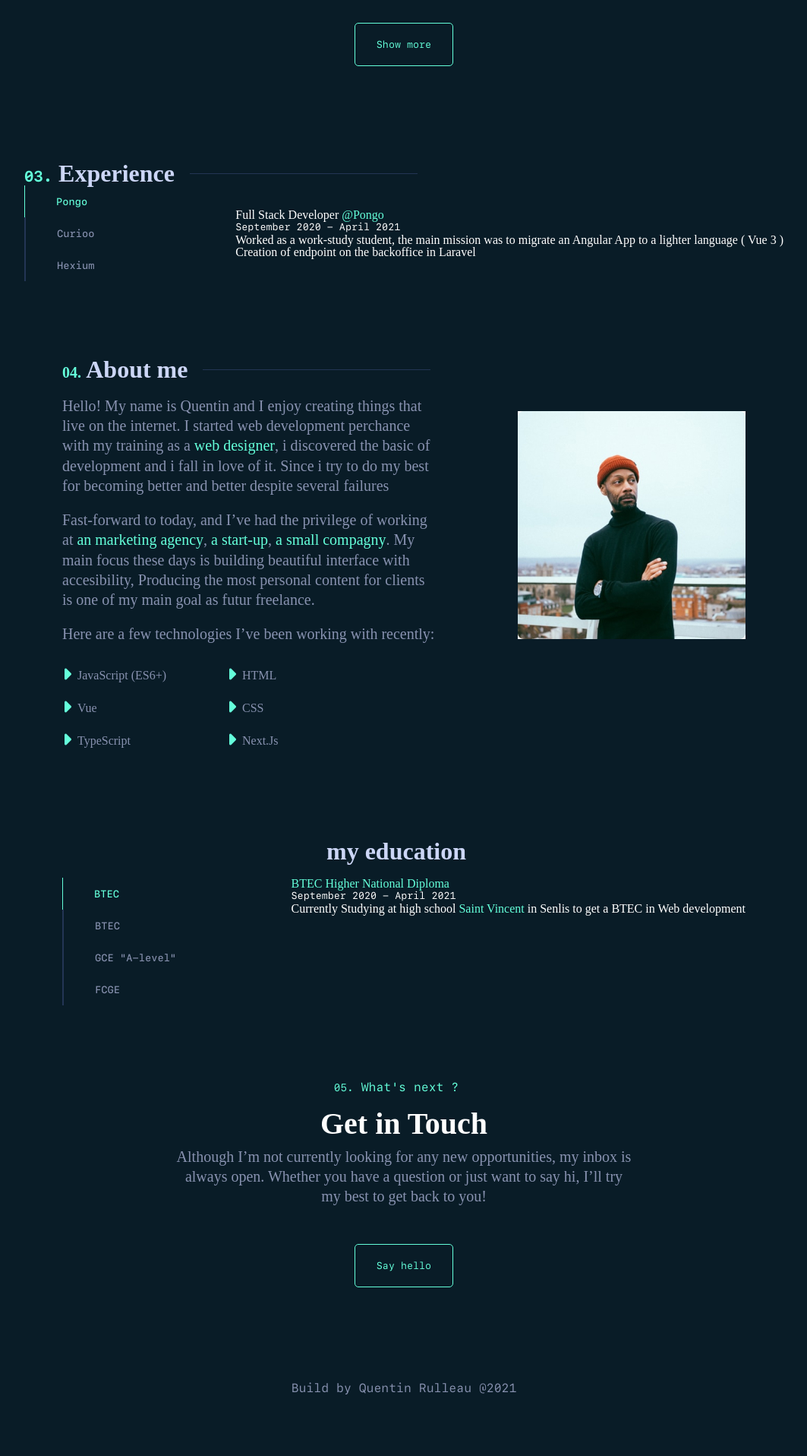
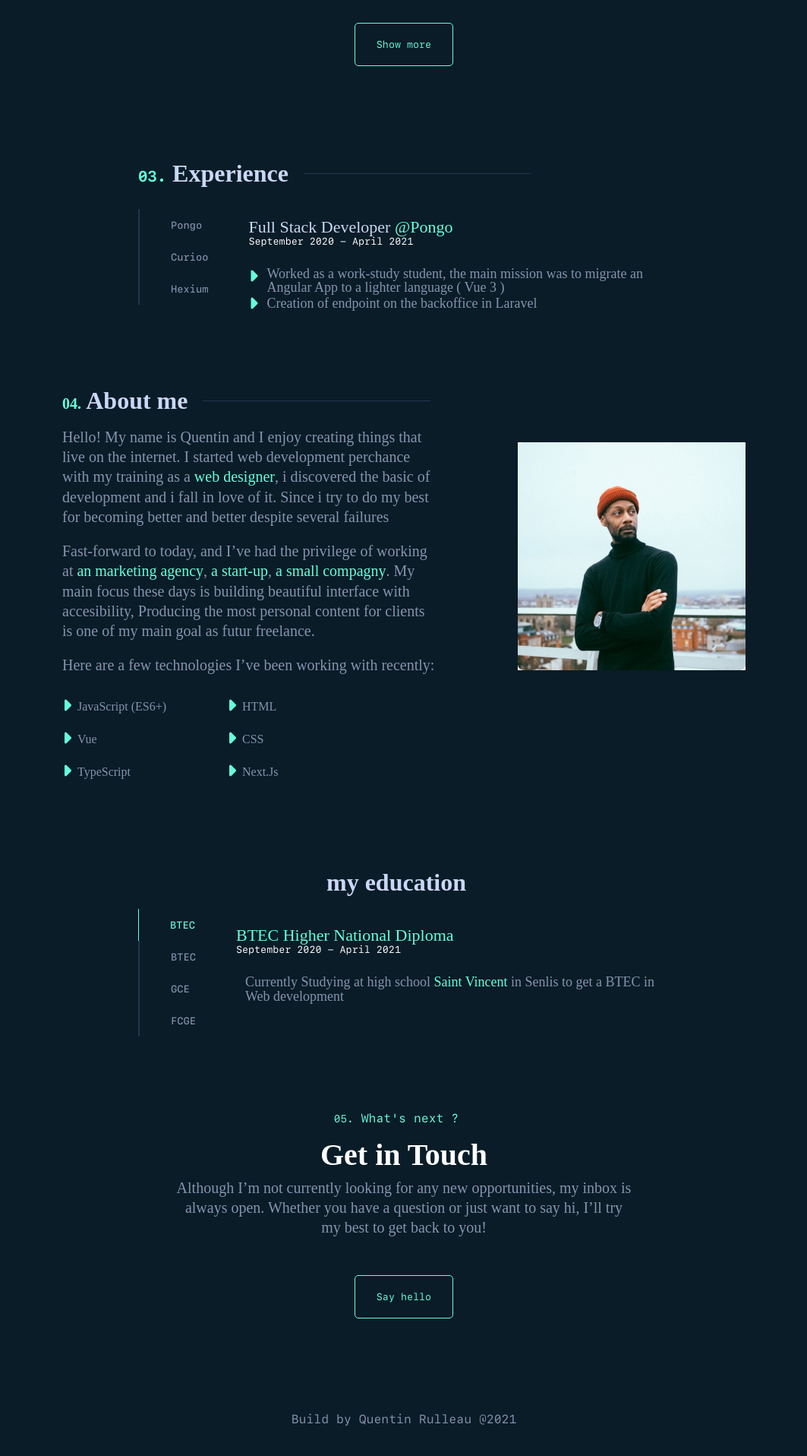
Before and after one commit to qrulleau/portfolio-bts, a PHP site: page / in a window 1280 px wide; the page is wider, and only the part inside the window is pictured. Shown: the part 2720-4636 px from the top of that part at 76% size, without its empty margins (108-1171 px from the left). Before the commit the page ends 4555 px from the top of that part, so only its background shows below. Run offline with PHP 8.4, Linux system fonts and the light colour scheme; some libraries are stand-ins or nearby versions.

Commit message:
ADD: tab changement

```diff
--- a/index.html
+++ b/index.html
@@ -10,7 +10,7 @@
 <body>
   <header>
     <div class="d-flex">
-      <div><h1>quentinRulleau</h1></div>
+      <h1 class="sf">Quentin<span>Rulleau</span></h1>
       <nav class="d-flex">
         <ul class="d-flex">
           <li>
@@ -182,27 +182,31 @@
         </div>
       </section>
     </section>
-    <section id="experience">
-      <div class="d-flex flex-start">
+    <section id="experience" class="thin-container">
+      <div class="d-flex flex-start title">
         <h3><span class="blue sf">03.</span> Experience</h3>
         <span class="line"></span>
       </div>
-      <div class="d-flex">
+      <div class="d-flex flex-start">
         <div class="d-flex column">
           <button class="sf active">Pongo</button>
           <button class="sf">Curioo</button>
           <button class="sf">Hexium</button>
         </div>
         <div class="pongo job">
-          <h4>Full Stack Developer <span class="blue">@Pongo</span></h4>
+          <h4 class="heavy-white">Full Stack Developer <span class="blue">@Pongo</span></h4>
           <h5 class="sf">September 2020 - April 2021</h5>
-          <ul>
-            <li>
+          <div class="d-flex align-start">
+            <i class="fas fa-caret-right blue"></i>
+            <p>
               Worked as a work-study student, the main mission was to migrate
               an Angular App to a lighter language ( Vue 3 )
-            </li>
-            <li>Creation of endpoint on the backoffice in Laravel</li>
-          </ul>
+            </p>
+          </div>
+          <div class="d-flex flex-start">
+            <i class="fas fa-caret-right blue"></i>
+            <p>Creation of endpoint on the backoffice in Laravel</p>
+          </div>
         </div>
       </div>
     </section>
@@ -266,14 +270,14 @@
           <img src="img/profil.jpg" alt="" />
         </div>
       </div>
-      <div class="education">
+      <div class="education thin-container">
         <h3 class="text-center">my education</h3>
         <div class="d-flex align-start">
           <div class="d-flex column">
-            <button class="active">BTEC</button>
-            <button>BTEC</button>
-            <button>GCE "A-level"</button>
-            <button>FCGE</button>
+            <button class="education-choice active-education" value="secondè_BTEC">BTEC</button>
+            <button class="education-choice btec" value="first_BTEC">BTEC</button>
+            <button class="education-choice" value="GCE">GCE</button>
+            <button class="education-choice" value="FCGE">FCGE</button>
           </div>
           <div class="pongo job">
             <h4 class="blue">BTEC Higher National Diploma</h4>
@@ -287,7 +291,7 @@
         </div>
       </div>
     </section>
-    <section id="contact" class="text-center extra-small-contrainer">
+    <section id="contact" class="text-center extra-small-container">
       <h3 class="blue regular sf"><span>05.</span> What's next ?</h3>
 
       <h4>Get in Touch</h4>
@@ -296,7 +300,7 @@
         is always open. Whether you have a question or just want to say hi,
         I’ll try my best to get back to you!
       </p>
-      <button class="button">Say hello</button>
+      <button class="button modal-button">Say hello</button>
     </section>
   </div>
   <footer>
@@ -360,5 +364,6 @@
   src="https://kit.fontawesome.com/c89df60d15.js"
   crossorigin="anonymous"
   ></script>
+  <script src="script/main.js"></script>
 </body>
 </html>
--- a/script/main.js
+++ b/script/main.js
@@ -0,0 +1,30 @@
+const buttonModal = document.querySelector('.modal-button');
+const modal = document.querySelector('.modal');
+const closeModal = document.querySelector('.fa-times-circle');
+
+const buttonSelector = document.querySelectorAll('.education-choice');
+console.log(buttonSelector);
+
+let test = document.querySelector('.btec').value;
+//console.log(test);
+
+buttonModal.addEventListener('click', function () {
+  modal.classList.add('display');
+});
+
+closeModal.addEventListener('click', function () {
+  modal.classList.remove('display');
+});
+
+buttonSelector.forEach((btn) => {
+  // let reactElement = document.querySelector(btn.value);
+  //console.log(reactElement);
+
+  btn.addEventListener('click', () => {
+    let activeElement = document.querySelector('.active-education');
+    activeElement.classList.remove('active-education');
+    console.log(btn);
+    console.log(activeElement.value);
+    btn.classList.add('active-education');
+  });
+});
--- a/style/main.css
+++ b/style/main.css
@@ -230,7 +230,9 @@ h3 {
   background-color: rgba(100, 255, 218, 0.1);
   transition: 400ms;
 }
-button {
+button,
+.button,
+.fa-times-circle {
   cursor: pointer;
   font-family: 'SF Mono';
 }
@@ -288,7 +290,11 @@ nav ul li:last-child {
   width: 900px;
   margin: 0 auto 100px auto;
 }
-.extra-small-contrainer {
+.thin-container {
+  width: 700px;
+  margin: 0 auto 100px auto;
+}
+.extra-small-container {
   width: 600px;
   margin: 0 auto;
 }
@@ -365,6 +371,9 @@ h3 {
 h3 span {
   font-size: 20px;
 }
+#experience .title {
+  margin-bottom: 20px;
+}
 #experience button,
 #about button {
   background-color: inherit;
@@ -383,8 +392,8 @@ h3 span {
   background-color: #112240;
   color: #64ffda;
 }
-#experience button.active,
-#about button.active {
+#experience button.active-education,
+#about button.active-education {
   border-left: 1px solid #64ffda;
   color: #64ffda;
 }
@@ -440,10 +449,29 @@ h3 span {
 #home p:first-child {
   font-size: 16px;
 }
+.job {
+  margin-top: 24px;
+  padding-left: 12px;
+}
+.job h4 {
+  font-size: 22px;
+}
 .job h5 {
   font-size: 13px;
   line-height: 1.3;
   font-family: 'SF Mono';
+  margin-bottom: 24px;
+}
+.job p {
+  font-size: 18px;
+  padding-top: 6px;
+  padding-left: 12px;
+  color: #8892b0;
+  margin-bottom: 12px;
+}
+.job p:last-child {
+  margin-bottom: 0;
+  padding-top: 0;
 }
 #contact h3 {
   font-size: 16px;
@@ -567,6 +595,12 @@ textarea {
 .description-project .flex-start .language {
   font-size: 13px;
 }
+.left .description-project .flex-end i {
+  margin-right: 12px;
+}
+.right .description-project .flex-end i {
+  margin-left: 12px;
+}
 .archive {
   padding-top: 100px;
 }
@@ -574,3 +608,12 @@ textarea {
   margin: 10px 0 50px 0;
   line-height: 31px;
 }
+h1 {
+  font-weight: 300;
+}
+h1 span {
+  font-weight: bold;
+}
+.display {
+  display: flex !important;
+}
```
Lines whose indentation alone changed are shown as unchanged.
